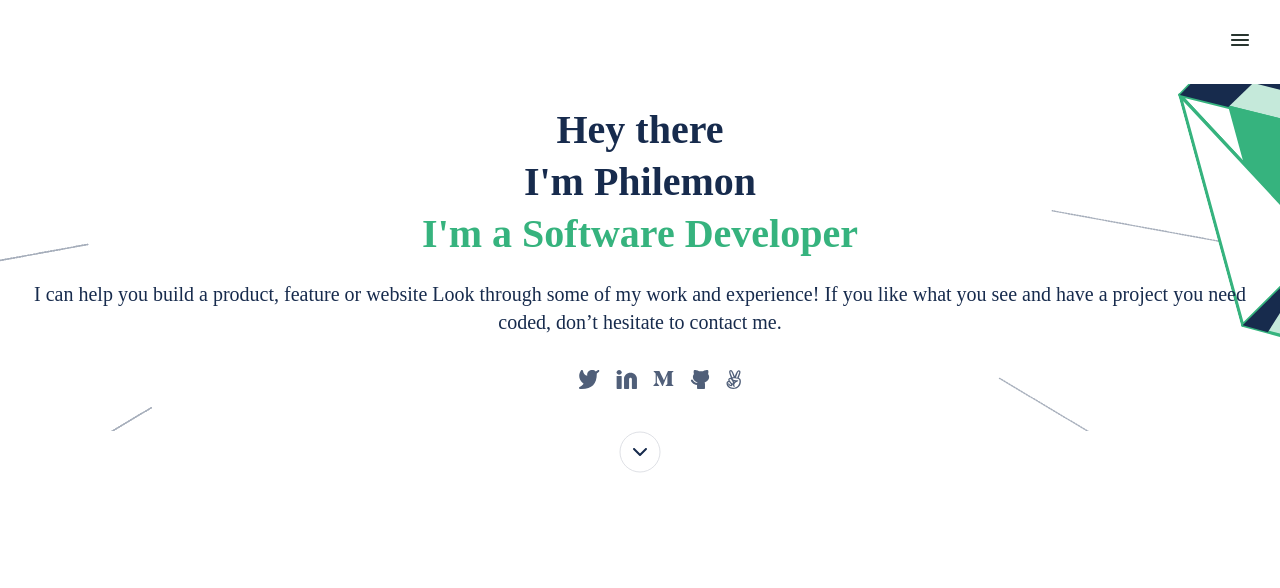
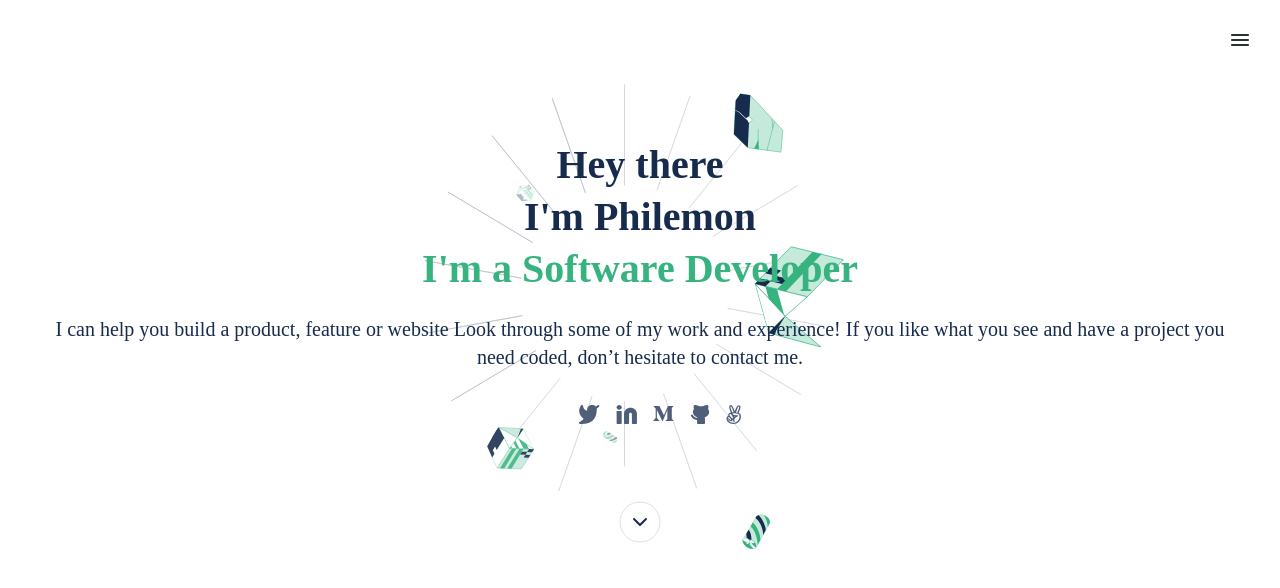
Before and after one commit to KiengPhyl/Portfolio-setup-and-mobile-first1, a website: page index.html in a window 1280 px wide. Drawn offline with Linux system fonts and the light colour scheme.

Commit message:
Update style.css

```diff
--- a/index.html
+++ b/index.html
@@ -13,8 +13,8 @@
                 <img src="images/normal-button.svg" alt="Menu">
             </nav>
         </header>
-        <section>
-           <div class="headline">
+        <section class="section-container">
+           <nav class="headline">
             <h1 class="greetings"> Hey there <br>
                 I'm Philemon <br>
                 <span class="job">I'm a Software Developer</span>
@@ -28,11 +28,11 @@
                     <li><a href="#"><img src="images/github.svg" alt="" /></a></li>
                     <li><a href="#"><img src="images/angellist.svg" alt="" /></a></li>
                 </ul>
-           </div>
-           <div class="button">
+            </nav>
+           <nav class="button">
             <img src="images/vector-button.svg" alt="button">
-          </div>
-    </div>
+           </nav>
+        </nav>
         </section>
 </body>
 </html>
--- a/style.css
+++ b/style.css
@@ -12,12 +12,16 @@
 }
 
 .greetings {
+  line-height: 52px;
+  font: inter;
+  font-weight: 700px;
   justify-content: center;
   font-size: 40px;
   line-height: 52px;
   margin-top: unset;
   margin-bottom: unset;
   color: #172b4d;
+  /* line-height: 28px; */
 }
 
 .job {
@@ -30,6 +34,7 @@
   line-height: 28px;
   text-align: center;
   color: #172b4d;
+  font: inter;
 }
 
 .socials {
@@ -48,15 +53,19 @@
   padding-bottom: 10px;
 }
 
+.section-container {
+  background-image: url("images/illustrator-mobile.svg");
+     background-size: 100% 100%;
+     background-repeat: no-repeat;
+}
+
 .headline {
   display: flex;
   justify-content: center;
   align-items: center;
   flex-direction: column;
-  padding: 20px;
+  padding: 55px;
   text-align: center;
-  background: url("images/illustrator-mobile.svg") no-repeat center;
-  background-size: cover;
   overflow-y: auto;
 }
 
```
